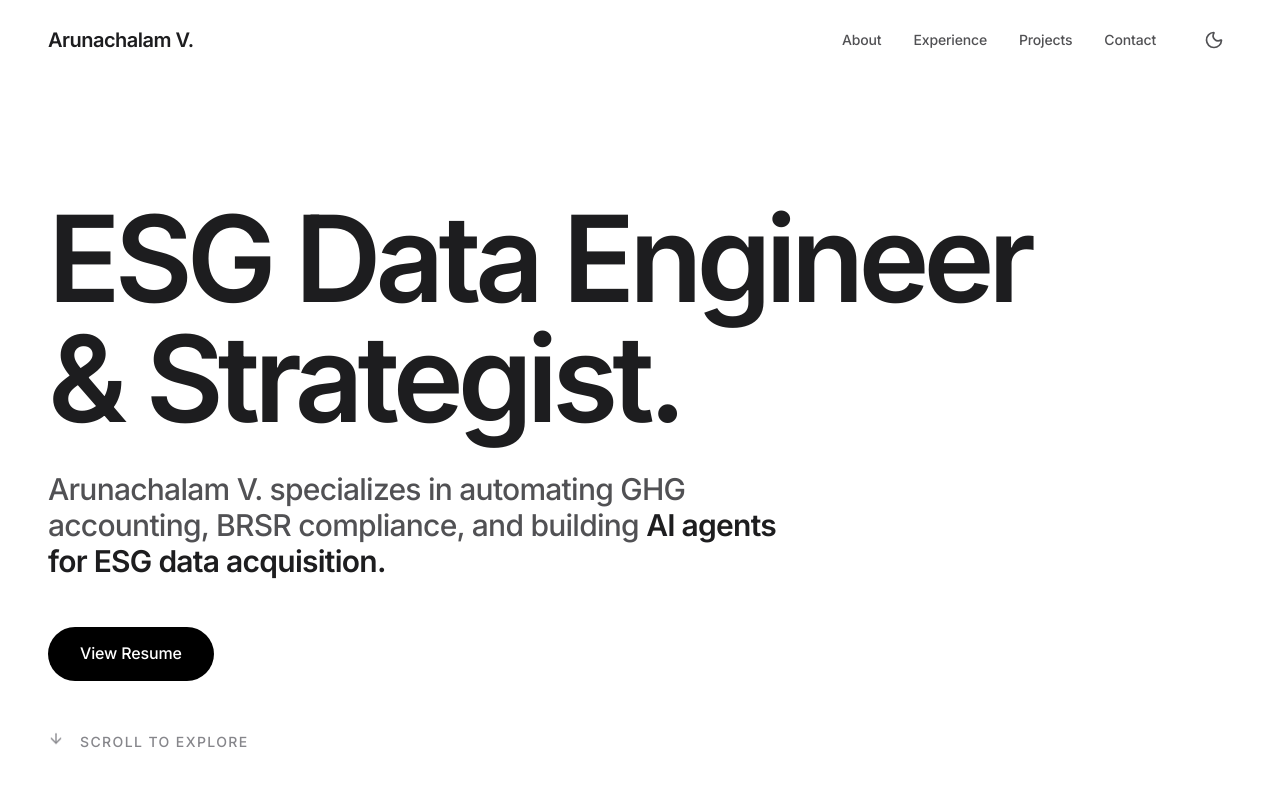
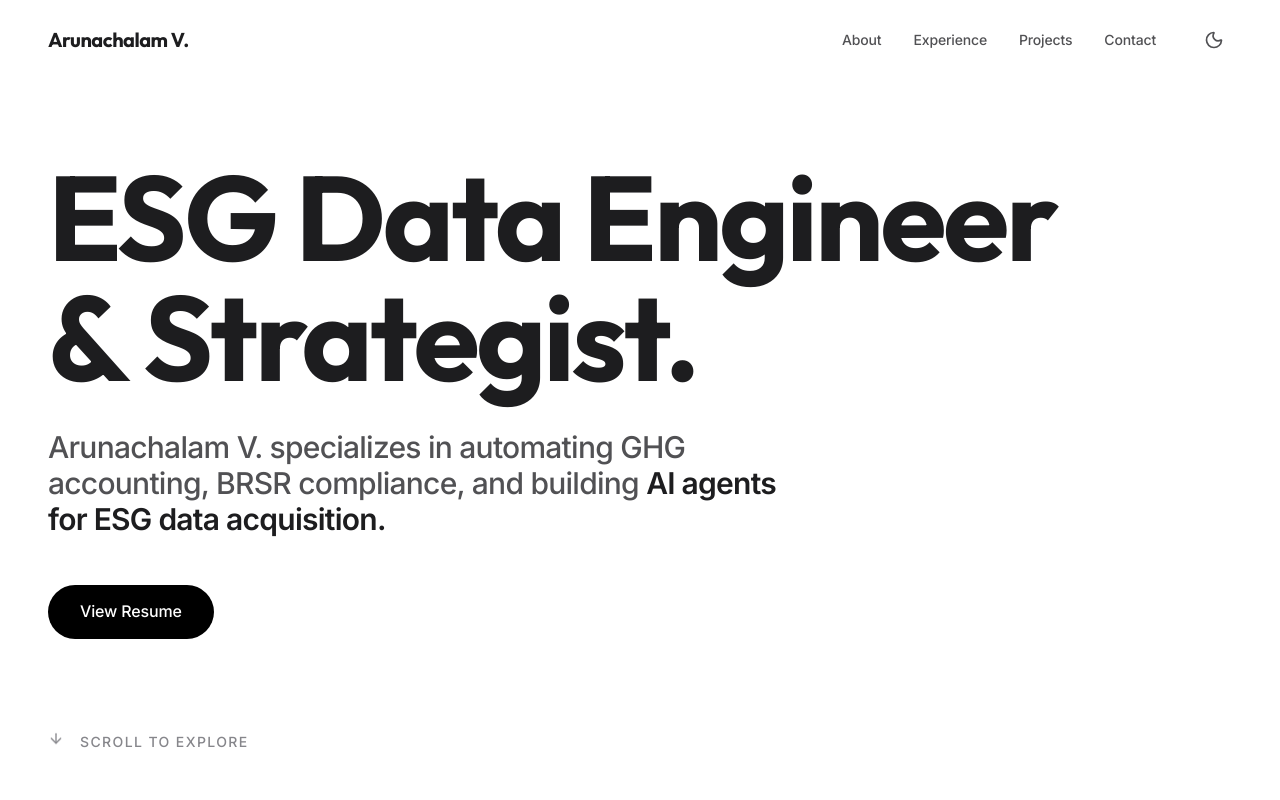
Before and after one commit to arunachalamvenkatachalapathy-dev/arunachalam-portfolio, a React (Vite) app: page / in a window 1280 px wide. Shown: the top 800 px of the page. Built offline with nearby package versions, Linux system fonts and the light colour scheme.

Commit message:
fix: resolve typography overlap, set dark mode default, upgrade to Outfit font

```diff
--- a/index.html
+++ b/index.html
@@ -23,11 +23,11 @@
     <meta name="twitter:title" content="Arunachalam V | ESG & Sustainability Professional" />
     <meta name="twitter:description" content="M.E. Environmental Engineer specializing in corporate GHG accounting and BRSR reporting." />
 
-    <!-- Google Fonts: Inter & Plus Jakarta Sans -->
+    <!-- Google Fonts: Inter & Outfit -->
     <link rel="preconnect" href="https://fonts.googleapis.com" />
     <link rel="preconnect" href="https://fonts.gstatic.com" crossorigin />
     <link
-      href="https://fonts.googleapis.com/css2?family=Inter:wght@300;400;500;600&family=Plus+Jakarta+Sans:wght@500;600;700;800&display=swap"
+      href="https://fonts.googleapis.com/css2?family=Inter:wght@300;400;500;600&family=Outfit:wght@500;600;700;800;900&display=swap"
       rel="stylesheet"
     />
   </head>
--- a/src/components/Hero.jsx
+++ b/src/components/Hero.jsx
@@ -3,14 +3,14 @@ import { ArrowDown } from 'lucide-react'
 
 export default function Hero() {
   return (
-    <section id="hero" className="relative min-h-screen flex flex-col justify-center px-6 md:px-12 max-w-7xl mx-auto pt-20">
+    <section id="hero" className="relative min-h-screen flex flex-col justify-center px-6 md:px-12 max-w-7xl mx-auto pt-32 pb-12">
 
-      <div className="max-w-5xl">
+      <div className="max-w-5xl flex-1 flex flex-col justify-center">
         <motion.h1
           initial={{ opacity: 0, y: 20 }}
           animate={{ opacity: 1, y: 0 }}
           transition={{ duration: 0.8, ease: [0.16, 1, 0.3, 1] }}
-          className="text-5xl sm:text-7xl md:text-[6rem] lg:text-[7.5rem] font-display font-bold tracking-tighter leading-[1.05] text-text-primary mb-8"
+          className="text-5xl sm:text-7xl md:text-[6rem] lg:text-[7.5rem] font-display font-bold tracking-tight leading-none text-text-primary mb-8"
         >
           ESG Data Engineer <br className="hidden md:block"/>
           & Strategist.
@@ -20,7 +20,7 @@ export default function Hero() {
           initial={{ opacity: 0, y: 20 }}
           animate={{ opacity: 1, y: 0 }}
           transition={{ duration: 0.8, delay: 0.1, ease: [0.16, 1, 0.3, 1] }}
-          className="text-xl md:text-3xl font-medium text-text-secondary max-w-3xl leading-snug tracking-tight mb-12"
+          className="text-xl md:text-3xl font-medium text-text-secondary max-w-3xl leading-relaxed tracking-tight mb-12"
         >
           Arunachalam V. specializes in automating GHG accounting, BRSR compliance, and building <strong className="text-text-primary font-semibold">AI agents for ESG data acquisition.</strong>
         </motion.p>
@@ -40,7 +40,7 @@ export default function Hero() {
         initial={{ opacity: 0 }}
         animate={{ opacity: 1 }}
         transition={{ delay: 1, duration: 1 }}
-        className="absolute bottom-12 left-6 md:left-12 flex items-center gap-4 text-text-muted text-sm font-medium uppercase tracking-widest"
+        className="mt-16 flex items-center gap-4 text-text-muted text-sm font-medium uppercase tracking-widest"
       >
         <ArrowDown size={16} className="animate-bounce" />
         <span>Scroll to explore</span>
--- a/src/components/ThemeProvider.jsx
+++ b/src/components/ThemeProvider.jsx
@@ -7,9 +7,9 @@ export function ThemeProvider({ children }) {
     if (typeof window !== 'undefined') {
       const stored = localStorage.getItem('theme')
       if (stored) return stored
-      if (window.matchMedia('(prefers-color-scheme: dark)').matches) return 'dark'
+      if (window.matchMedia('(prefers-color-scheme: light)').matches) return 'light'
     }
-    return 'light' // Default to light mode as requested
+    return 'dark' // Default to dark mode as requested
   })
 
   useEffect(() => {
--- a/tailwind.config.js
+++ b/tailwind.config.js
@@ -9,7 +9,7 @@ export default {
     extend: {
       fontFamily: {
         sans: ['Inter', '-apple-system', 'BlinkMacSystemFont', 'sans-serif'],
-        display: ['Inter', '-apple-system', 'sans-serif'], // Keep it all unified in a stark sans-serif
+        display: ['Outfit', '-apple-system', 'sans-serif'],
       },
       colors: {
         // Apple-style Minimalist Palette
```
